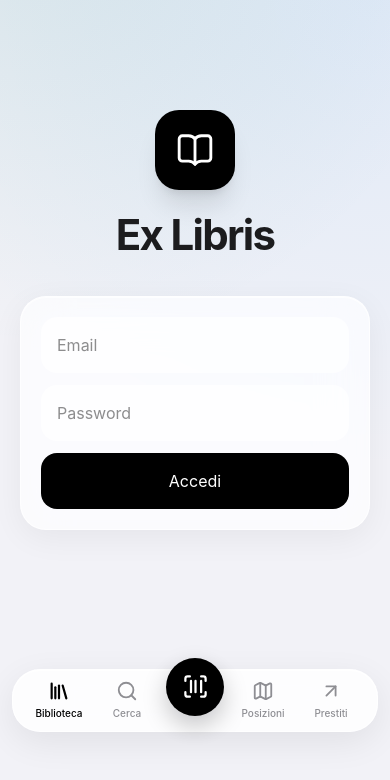
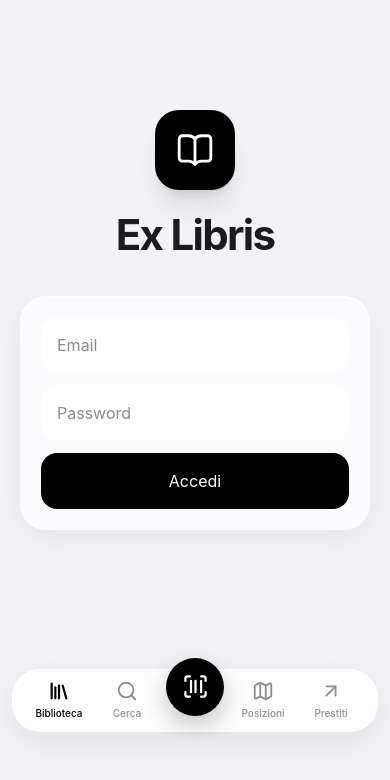
Before and after one commit to augustozazzaro/ex-libris, a Next.js app: page / in a window 390 px wide. Shown: the part 102-882 px from the top of the page. Built offline with nearby package versions, Linux system fonts and the light colour scheme; no server answers.

Commit message:
Extend Ex Libris into iPhone safe areas

```diff
--- a/app/globals.css
+++ b/app/globals.css
@@ -139,3 +139,13 @@ a {
     padding-bottom: 40px;
   }
 }
+
+html,
+body {
+  min-height: 100%;
+  background: #f2f2f7;
+}
+
+body {
+  min-height: 100dvh;
+}
--- a/app/layout.tsx
+++ b/app/layout.tsx
@@ -18,7 +18,7 @@ export const metadata: Metadata = {
   appleWebApp: {
     capable: true,
     title: 'Ex Libris',
-    statusBarStyle: 'default',
+    statusBarStyle: 'black-translucent',
   },
 
   icons: {
```
